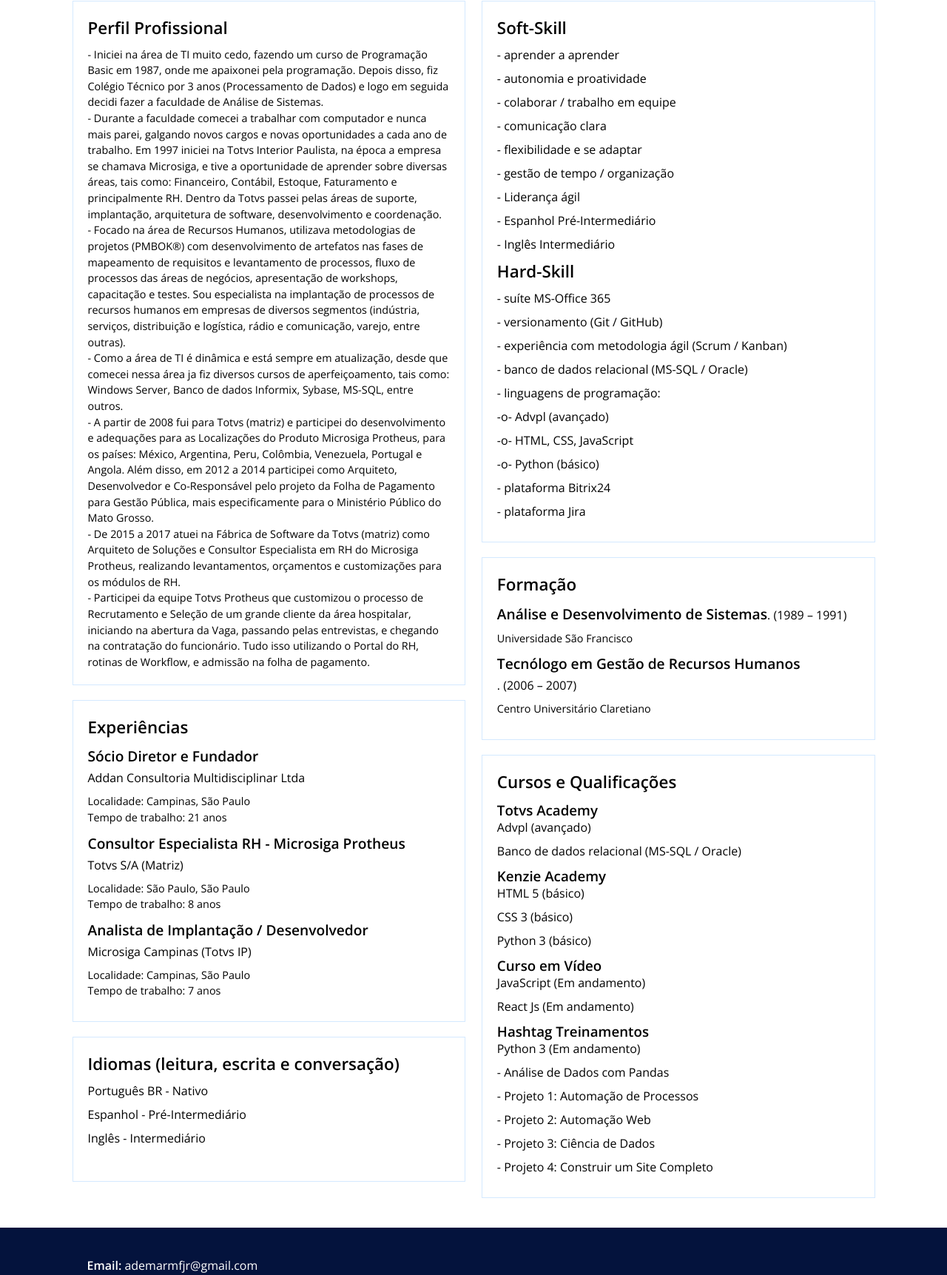
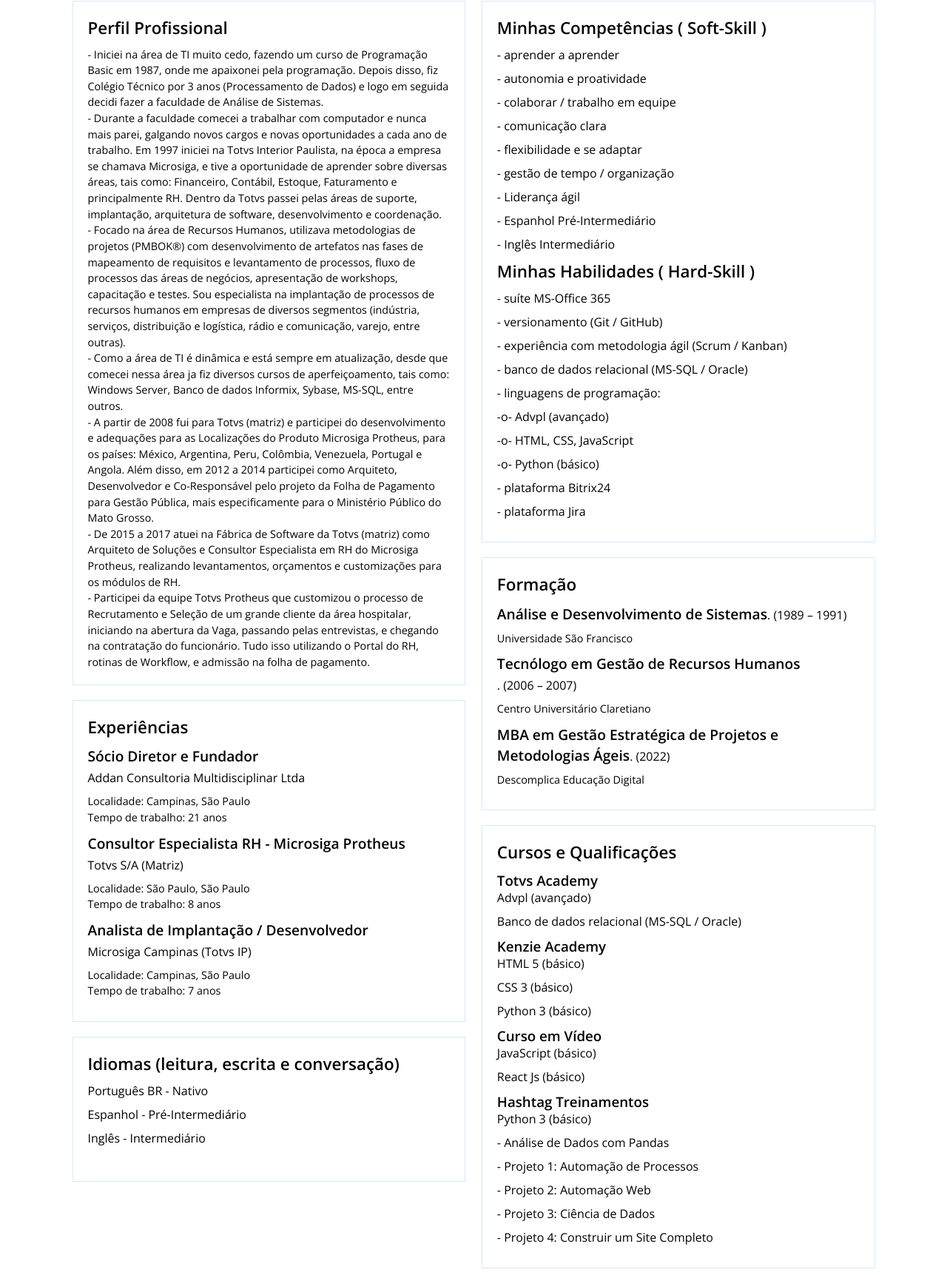
Before and after one commit to ademarfernandes/ademarfernandes.github.io, a plain HTML site: page index.html in a window 1280 px wide. Shown: the part 502-2225 px from the top of the page at 74% size. Drawn offline with nearby package versions, Linux system fonts and the light colour scheme.

Commit message:
Update index.html
Pequenas melhorias e atualizações.

```diff
--- a/index.html
+++ b/index.html
@@ -43,7 +43,7 @@
                                     <a href="mailto:ademarmfjr+dev@gmail.com"><strong>Email:</strong> ademarmfjr@gmail.com</a>
                                 </li>
                                 <li>
-                                    <a href="https://api.whatsapp.com/send?phone=5511964718287&text=Ol%C3%A1!%20Vi%20seu%20de%20Currículum%20Vitae."><strong>WhatsApp:</strong> (11) 96471-8287</a>
+                                    <a href="https://api.whatsapp.com/send?phone=5511964718287&text=Ol%C3%A1!%20Vi%20seu%20Currículum%20Vitae%20Dev."><strong>WhatsApp:</strong> (11) 96471-8287</a>
                                 </li>
                                 <li>
                                     <a href="https://www.linkedin.com/in/ademar-fernandes-Jr"><strong>Linkedin:</strong> /ademar-fernandes-Jr</a>
@@ -112,7 +112,7 @@
                         <div class="coluna coluna-direita">
 
                             <section>
-                                <h2>Soft-Skill</h2>
+                                <h2>Minhas Competências ( Soft-Skill )</h2>
                                 <ul>
                                     <li>- aprender a aprender</li>
                                     <li>- autonomia e proatividade</li>
@@ -124,7 +124,7 @@
                                     <li>- Espanhol Pré-Intermediário</li>
                                     <li>- Inglês Intermediário</li>
                                 </ul>
-                                <h2>Hard-Skill</h2>
+                                <h2>Minhas Habilidades ( Hard-Skill )</h2>
                                 <ul>
                                     <li>- suíte MS-Office 365</li>
                                     <li>- versionamento (Git / GitHub)</li>
@@ -150,6 +150,10 @@
                                         <h3>Tecnólogo em Gestão de Recursos Humanos<strong>. (2006 – 2007)</strong></h3>
                                         <p>Centro Universitário Claretiano</p>
                                     </li>
+                                    <li>
+                                        <h3>MBA em Gestão Estratégica de Projetos e Metodologias Ágeis<strong>. (2022)</strong></h3>
+                                        <p>Descomplica Educação Digital</p>
+                                    </li>
                                 </ul>
                             </section>
 
@@ -166,11 +170,11 @@
                                     <li>Python 3 (básico)</li>
 
                                     <h3>Curso em Vídeo</h3>
-                                    <li>JavaScript (Em andamento)</li>
-                                    <li>React Js (Em andamento)</li>
+                                    <li>JavaScript (básico)</li>
+                                    <li>React Js (básico)</li>
 
                                     <h3>Hashtag Treinamentos</h3>
-                                    <li>Python 3 (Em andamento)</li>
+                                    <li>Python 3 (básico)</li>
                                     <li>- Análise de Dados com Pandas</li>
                                     <li>- Projeto 1: Automação de Processos</li>
                                     <li>- Projeto 2: Automação Web</li>
@@ -192,7 +196,7 @@
                                 <a href="mailto:ademarmfjr+dev@gmail.com"><strong>Email:</strong> ademarmfjr@gmail.com</a>
                             </li>
                             <li>
-                                <a href="https://api.whatsapp.com/send?phone=5511964718287&text=Ol%C3%A1!%20Vi%20seu%20de%20Currículum%20Vitae."><strong>WhatsApp:</strong> (11) 96471-8287</a>
+                                <a href="https://api.whatsapp.com/send?phone=5511964718287&text=Ol%C3%A1!%20Vi%20seu%20Currículum%20Vitae%20Dev."><strong>WhatsApp:</strong> (11) 96471-8287</a>
                             </li>
                             <li>
                                 <a href="https://goo.gl/maps/NVBgZvYYeTkP2Cve8">Indaiatuba/SP, CEP: 13330-340</a>
```
